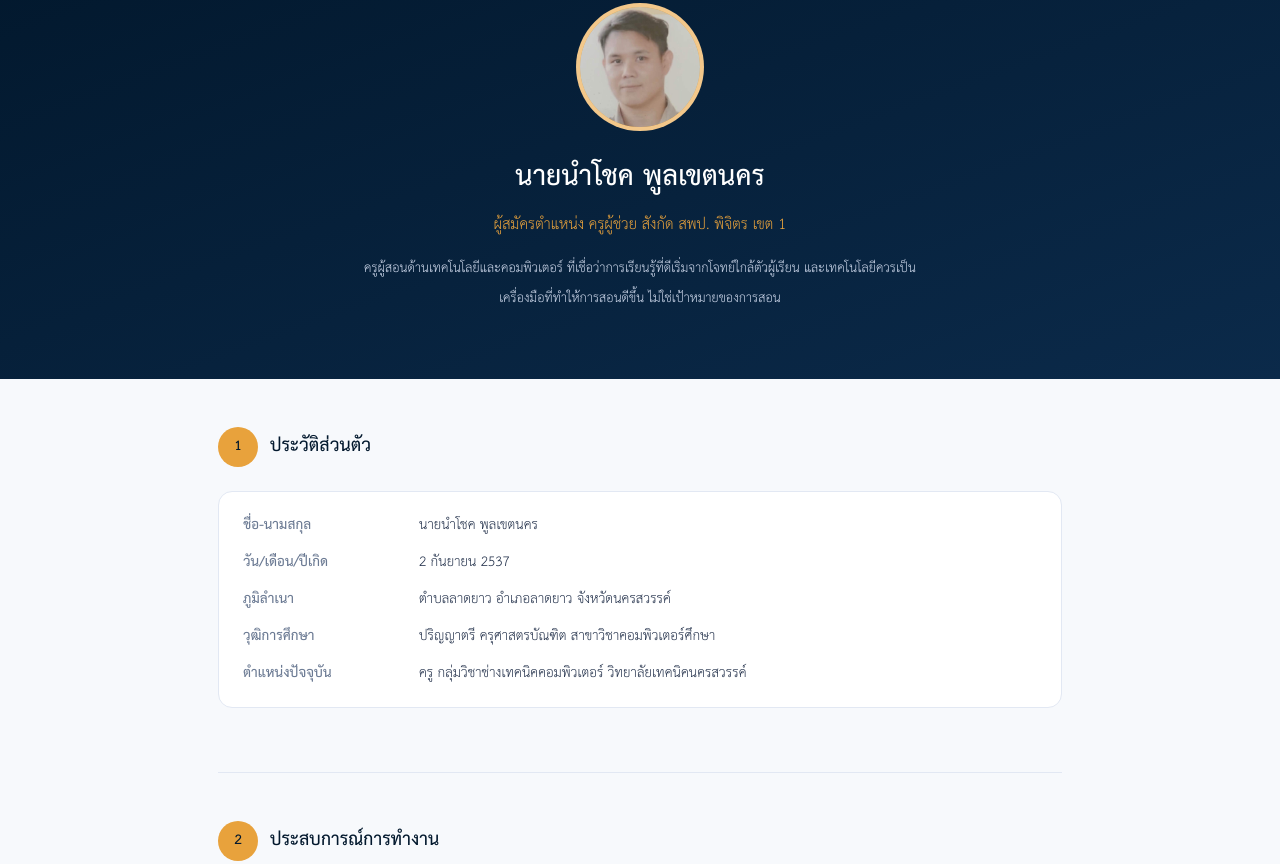
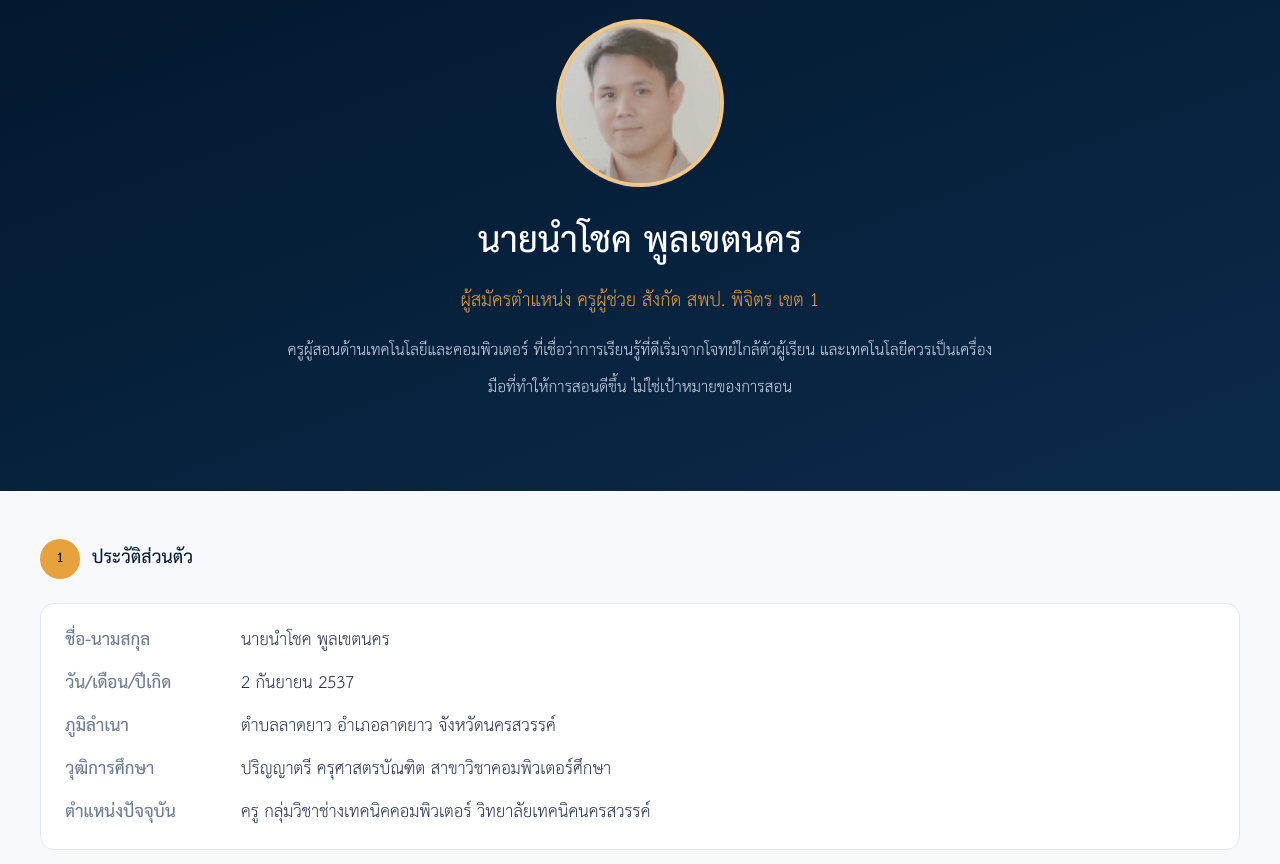
Before and after one commit to numchok2537/about-me, a plain HTML site: page index.html in a window 1280 px wide. Shown: the part 112-976 px from the top of the page. Drawn offline with Linux system fonts and the light colour scheme.

Commit message:
Scale layout and typography up for tablet/desktop screens

```diff
--- a/css/style.css
+++ b/css/style.css
@@ -37,6 +37,18 @@ body {
   font-size: 20px;
   background: var(--bg);
   color: var(--text);
+}
+
+@media (min-width: 900px) {
+  body {
+    font-size: 23px;
+  }
+}
+
+@media (min-width: 1200px) {
+  body {
+    font-size: 25px;
+  }
 }
 
 .placeholder {
@@ -121,11 +133,45 @@ nav a:focus {
   line-height: 1.6;
 }
 
+@media (min-width: 900px) {
+  .hero {
+    padding: 72px 20px 84px;
+  }
+  .hero .avatar {
+    width: 168px;
+    height: 168px;
+  }
+  .hero h1 {
+    font-size: 52px;
+  }
+  .hero .role {
+    font-size: 27px;
+  }
+  .hero .tagline {
+    max-width: 720px;
+    font-size: 23px;
+  }
+}
+
 /* ---- Sections ---- */
 main {
   max-width: 880px;
   margin: 0 auto;
   padding: 0 18px;
+}
+
+@media (min-width: 900px) {
+  main {
+    max-width: 1100px;
+    padding: 0 32px;
+  }
+}
+
+@media (min-width: 1200px) {
+  main {
+    max-width: 1280px;
+    padding: 0 40px;
+  }
 }
 
 section {
@@ -210,8 +256,8 @@ section:last-of-type {
 /* ---- Works grid ---- */
 .works-grid {
   display: grid;
-  grid-template-columns: repeat(auto-fit, minmax(230px, 1fr));
-  gap: 16px;
+  grid-template-columns: repeat(auto-fit, minmax(260px, 1fr));
+  gap: 18px;
 }
 
 .work-card {
```
